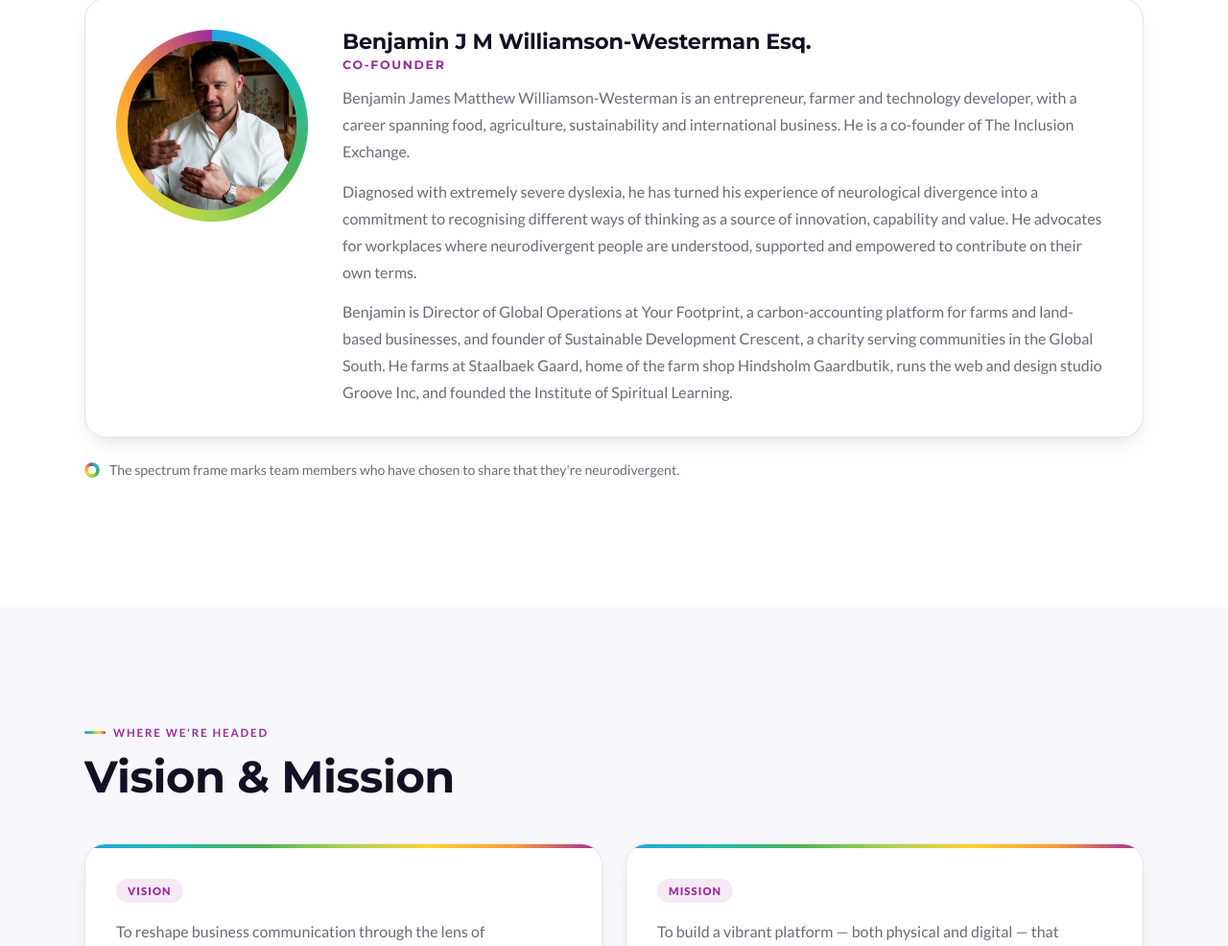
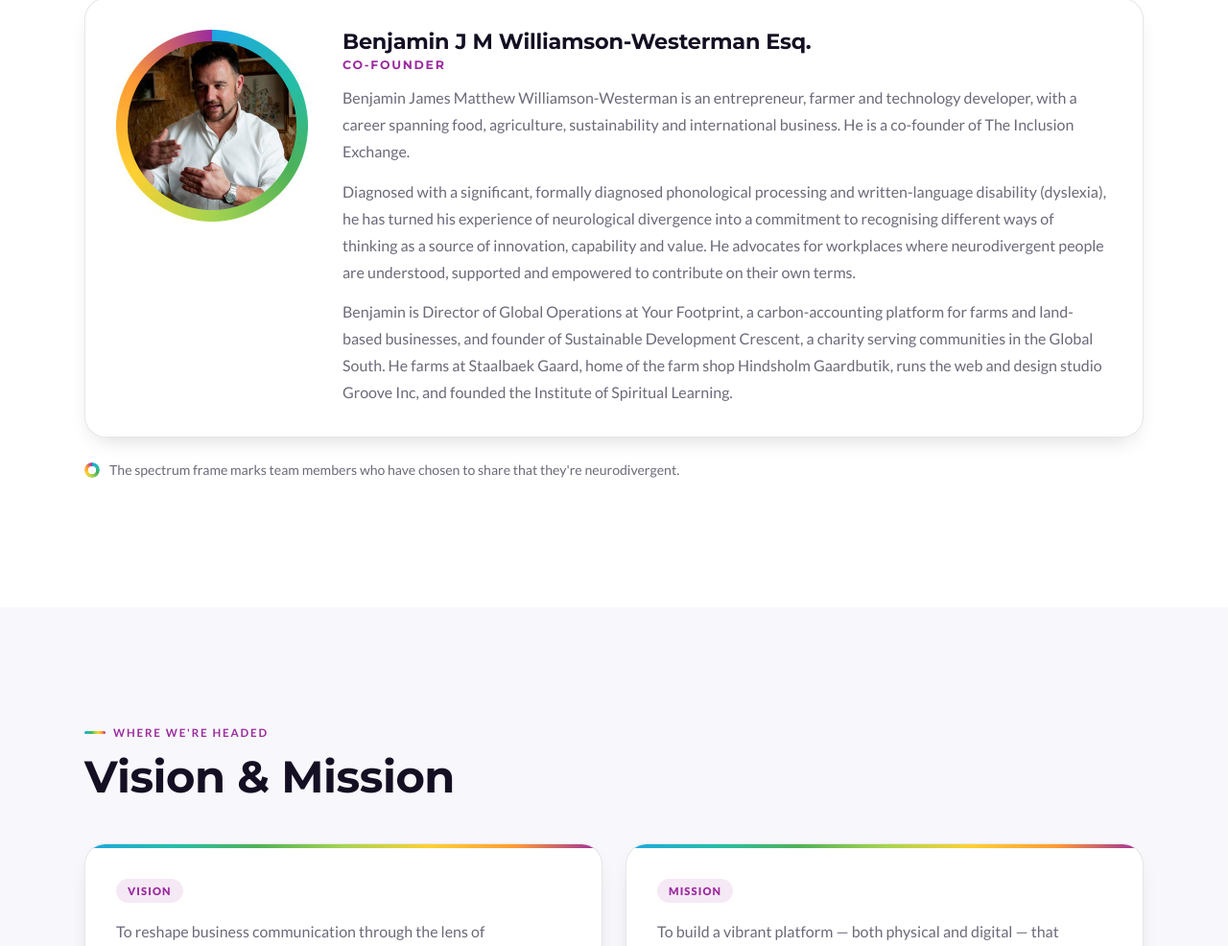
Before and after one commit to GrooveIncDK/The-Inclusion-Exchange, a plain HTML site: page index.html in a window 1280 px wide. Shown: the part 2270-3256 px from the top of the page at 96% size. Drawn offline with Linux system fonts and the light colour scheme.

Commit message:
Bio edit

```diff
--- a/index.html
+++ b/index.html
@@ -526,7 +526,7 @@ footer a:hover img{ opacity:1; }
           <h3>Benjamin J M Williamson-Westerman Esq.</h3>
           <div class="role">Co-founder</div>
           <p class="bio">Benjamin James Matthew Williamson-Westerman is an entrepreneur, farmer and technology developer, with a career spanning food, agriculture, sustainability and international business. He is a co-founder of The Inclusion Exchange.</p>
-          <p class="bio">Diagnosed with extremely severe dyslexia, he has turned his experience of neurological divergence into a commitment to recognising different ways of thinking as a source of innovation, capability and value. He advocates for workplaces where neurodivergent people are understood, supported and empowered to contribute on their own terms.</p>
+          <p class="bio">Diagnosed with a significant, formally diagnosed phonological processing and written-language disability (dyslexia), he has turned his experience of neurological divergence into a commitment to recognising different ways of thinking as a source of innovation, capability and value. He advocates for workplaces where neurodivergent people are understood, supported and empowered to contribute on their own terms.</p>
           <p class="bio">Benjamin is Director of Global Operations at Your Footprint, a carbon-accounting platform for farms and land-based businesses, and founder of Sustainable Development Crescent, a charity serving communities in the Global South. He farms at Staalbaek Gaard, home of the farm shop Hindsholm Gaardbutik, runs the web and design studio Groove Inc, and founded the Institute of Spiritual Learning.</p>
         </div>
       </article>
```
